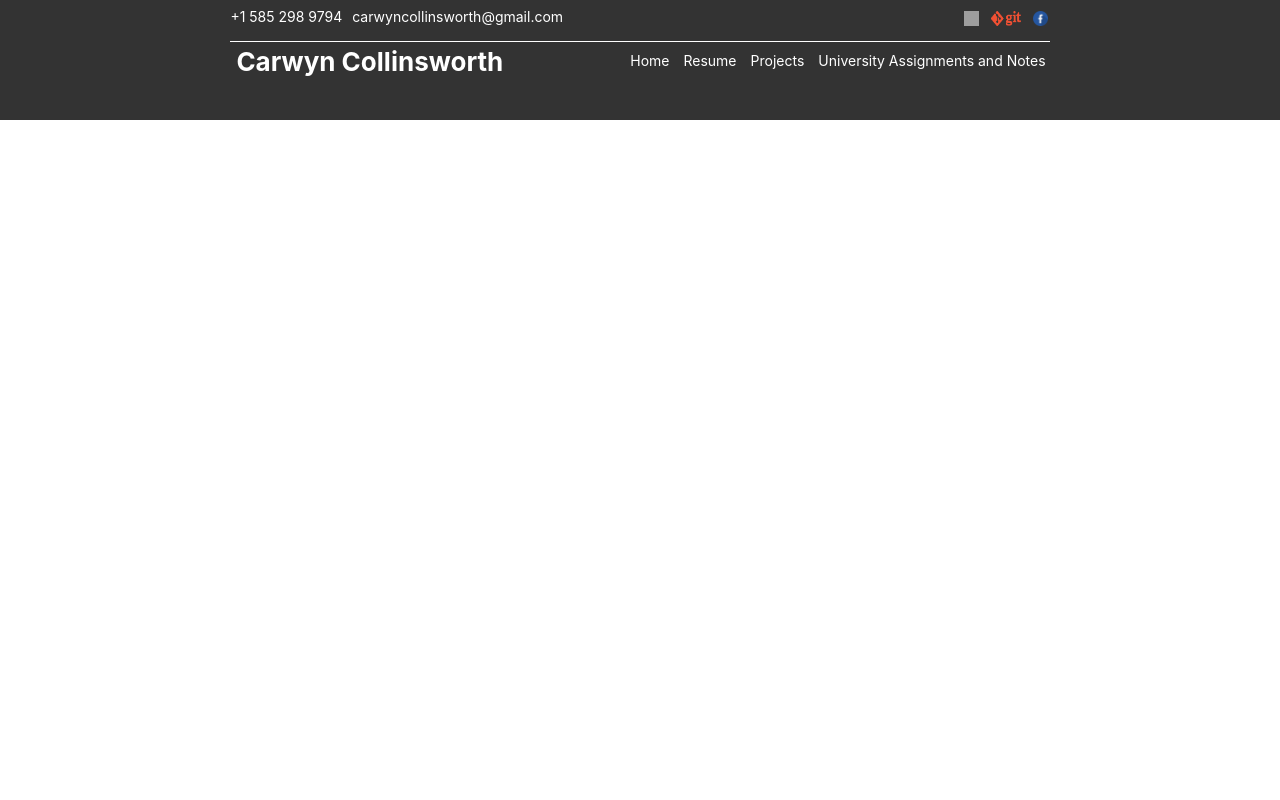
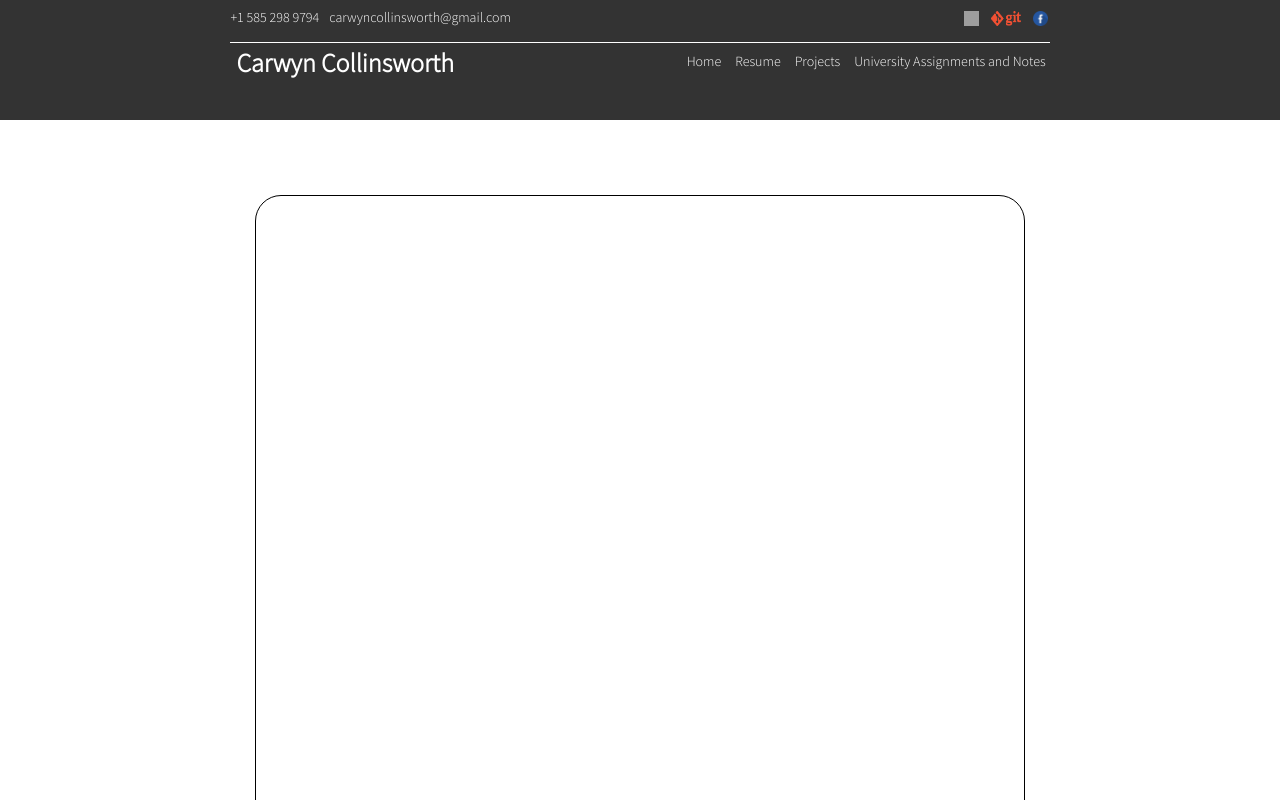
Before and after one commit to carwyn987/Portfolio_Website, a React (Create React App) app: page /resume in a window 1280 px wide. Shown: the top 800 px of the page. Built offline with nearby package versions, Linux system fonts and the light colour scheme; grey boxes are pictures that could not be loaded.

Commit message:
Added Resume Page

```diff
--- a/src/App.js
+++ b/src/App.js
@@ -1,10 +1,10 @@
 import './Stylesheets/App.css';
-import Homepage from './Components/Homepage.js'
-import HeaderBar from './Components/HeaderBar'
+import Homepage from './Components/Homepage.js';
+import HeaderBar from './Components/HeaderBar.js';
+import Resume from './Components/Resume.js';
 
-import { useEffect } from 'react'
-import { React } from 'react'
-import { BrowserRouter, Route, Routes } from 'react-router-dom'
+import { useEffect, React } from 'react'
+import { BrowserRouter, Route, Routes } from 'react-router-dom';
 
 function App() {
 
@@ -18,6 +18,7 @@
       <HeaderBar></HeaderBar>
         <Routes>
           <Route path="/" element={<Homepage/>} />
+          <Route path="/resume" element={<Resume/>}/>
         </Routes>
       </div>
     </BrowserRouter>
--- a/src/Components/HeaderBar.js
+++ b/src/Components/HeaderBar.js
@@ -21,9 +21,9 @@
                     <p id="nameHeader">Carwyn Collinsworth</p>
                     <ul id="navList" className="socialsIcon">
                         <li className="navListItem"><a className="navListItem" href="/">Home</a></li>
-                        <li className="navListItem"><a className="navListItem" href="/Resume">Resume</a></li>
-                        <li className="navListItem"><a className="navListItem" href="/Projects">Projects</a></li>
-                        <li className="navListItem"><a className="navListItem" href="/Notes">University Assignments and Notes</a></li>
+                        <li className="navListItem"><a className="navListItem" href="/resume">Resume</a></li>
+                        <li className="navListItem"><a className="navListItem" href="/projects">Projects</a></li>
+                        <li className="navListItem"><a className="navListItem" href="/notes">University Assignments and Notes</a></li>
                         {/* <li className="navListItem"><a className="navListItem" href="/Contact">Contact</a></li> */}
                     </ul>
                 </div>
--- /dev/null
+++ b/src/Components/Resume.js
@@ -0,0 +1,16 @@
+import React from 'react'
+import ResumeDoc from '../Files/Resume.pdf';
+import '../Stylesheets/Resume.css'
+
+class Resume extends React.Component{
+
+    render() {
+        return (
+            <div>
+                <embed id="resume" src={ResumeDoc} type="application/pdf"/>
+            </div>
+        )
+    }
+}
+
+export default Resume;
--- a/src/Components/index.js
+++ b/src/Components/index.js
@@ -1,9 +1,11 @@
 import HeaderBar from './HeaderBar';
 import Homepage from './Homepage';
-import InfoBox from './InfoBox'
+import InfoBox from './InfoBox';
+import Resume from './Resume';
 
 export {
     HeaderBar,
     Homepage,
-    InfoBox
+    InfoBox,
+    Resume
 }
--- a/src/Stylesheets/App.css
+++ b/src/Stylesheets/App.css
@@ -1,5 +1,8 @@
+@import url('https://fonts.googleapis.com/css2?family=Source+Sans+Pro:wght@300&display=swap');
+
 .App {
   text-align: center;
+  font-family: 'Source Sans Pro', sans-serif;
 }
 
 .App-logo {
--- /dev/null
+++ b/src/Stylesheets/Resume.css
@@ -0,0 +1,8 @@
+#resume {
+    width: 60%;
+    height: 1120px;
+    margin-top: 150px;
+    zoom: 130%;
+    border: 1px black solid;
+    border-radius: 20px;
+}
```
Also changed, not shown: 1 other file (tests, documents, lock files or other folders).
